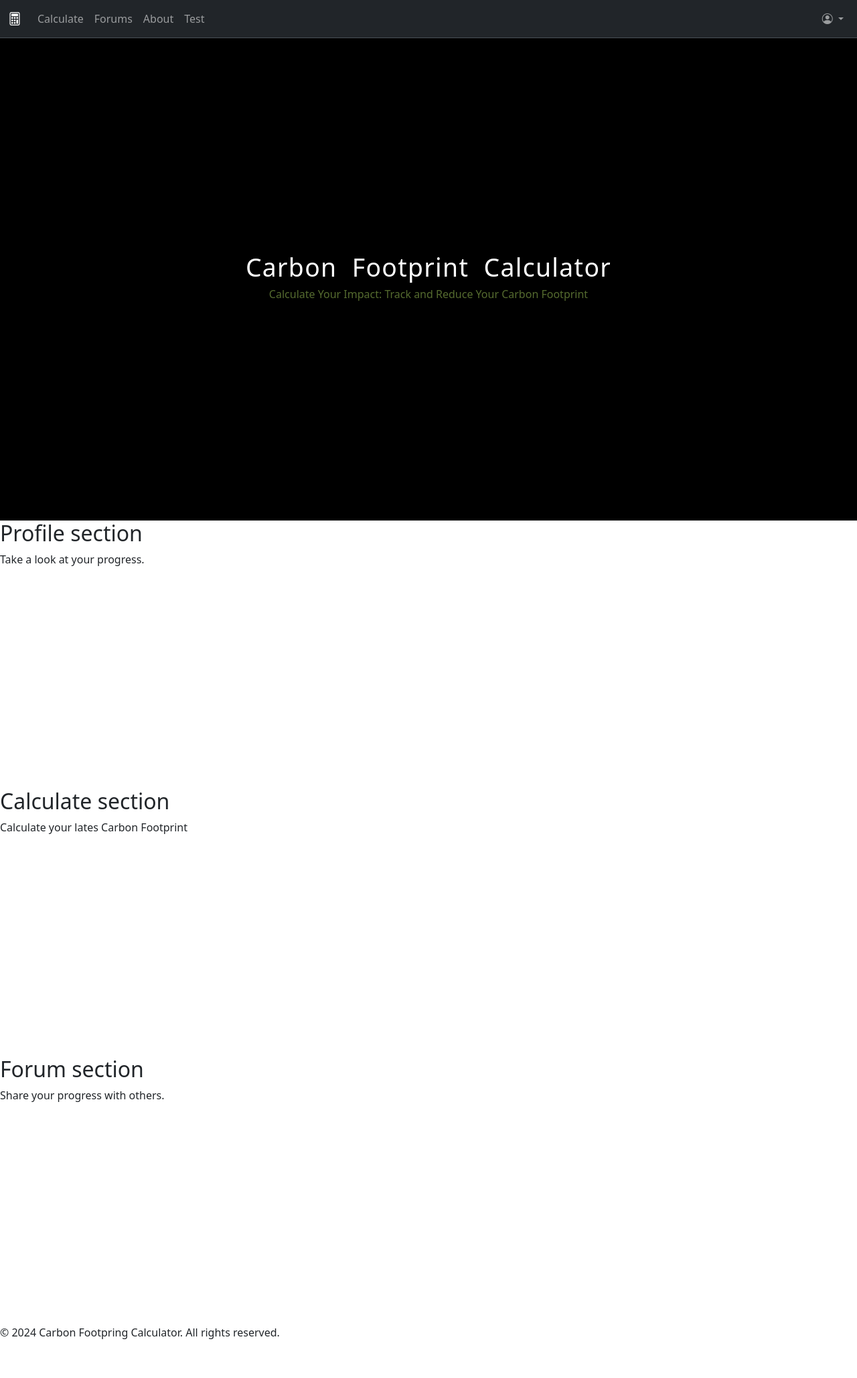
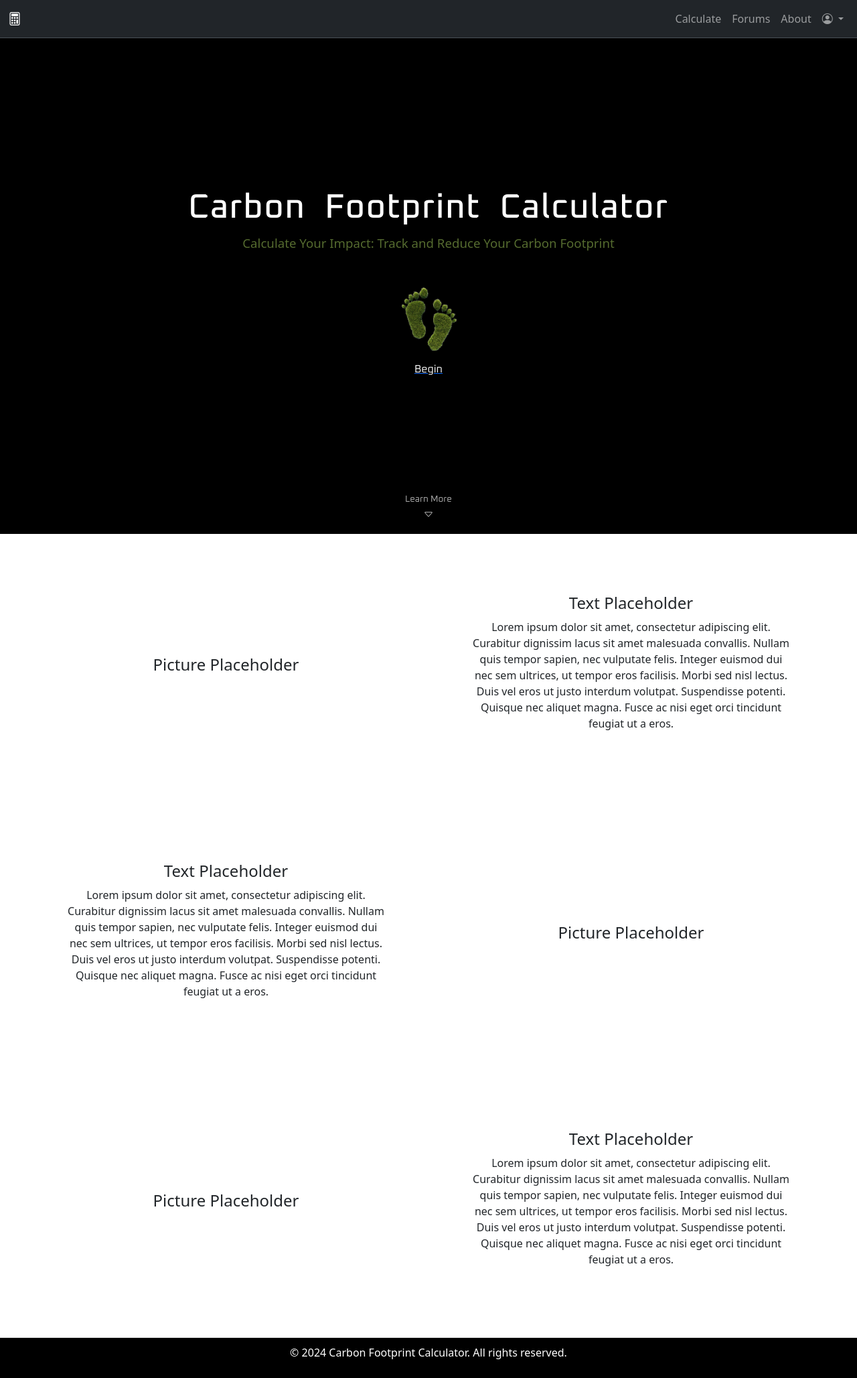
Before and after one commit to bryan-melo/Carbon-Footprint-Calculator, a Flask app: page / in a window 1280 px wide. Shown: the whole page at 67% size. Before the commit the page ends 1999 px from the top, so only its background shows below. Run offline with Flask 3, Linux system fonts and the light colour scheme.

Commit message:
Homepage updated

```diff
--- a/app/static/css/homepage.css
+++ b/app/static/css/homepage.css
@@ -1,35 +1,129 @@
+@import url('https://fonts.googleapis.com/css2?family=Oxanium:wght@200..800&display=swap');
+
 body {
     margin: 0;
     padding: 0;
 }
 
+/* Homepage top section */
 #home {
     display: flex;
+    flex-direction: column;
     justify-content: center;
     align-items: center;
-    height: 90vh;
+    height: 92.5vh;
     background-color: black;
-}
-
-#home .hometext {
     text-align: center;
+    position: relative;
+    overflow: hidden;
 }
 
 #home h1 {
-    font-size: 28pt;
+    font-family: 'Oxanium', sans-serif;
+    font-size: 38pt;
     letter-spacing: 1pt;
     word-spacing: 0.3em;
     color: white;
+    margin: 0;
+    white-space: normal;
 }
 
 #home h3 {
+    font-size: 14pt;
+    color: #556b2f;
+    margin: 10px 0;
+    white-space: normal;
+}
+
+.image-button {
+    display: flex;
+    flex-direction: column;
+    align-items: center;
+    padding: 10px;
+    border: none;
+    background-color: transparent;
+    cursor: pointer;
+    margin-top: 25px;
+}
+
+.image-button img {
+    width: 100px;
+    height: 115px;
+}
+
+.image-button span {
+    margin-top: 5px;
+    font-family: 'Oxanium', sans-serif;
     font-size: 12pt;
-    color: #556b2f;
+    color: #F5F5F5;
 }
+
+.image-button:hover {
+    background-color: rgba(255, 255, 255, 0.1);
+    color: #F5F5F5;
+}
+
+#learn-more-container {
+    position: absolute;
+    bottom: 1%;
+    left: 50%;
+    transform: translateX(-50%);
+}
+
+#learn-more-container span {
+    font-family: 'Oxanium', sans-serif;
+    font-size: 10pt;
+}
+
+.btn-transparent {
+    background-color: transparent;
+    border: none;
+    color: #A9A9A9;
+    padding: 10px;
+}
+
+.btn-transparent:hover {
+    background-color: rgba(255, 255, 255, 0.1);
+    color: #A9A9A9;
+}
+/* Homepage top section end */
 
 section {
     display: block;
     height: 50vh;
-    background-color: white;
+    background-color: A9A9A9;
 
 }
+
+/* Sections below: Descriptions */
+.container {
+    display: flex;
+    justify-content: space-between;
+    align-items: center;
+    flex-wrap: wrap;
+    height: 50vh;
+    padding: 20px;
+}
+
+.left-side, .right-side {
+    display: flex;
+    flex-direction: column;
+    justify-content: center;
+    align-items: center;
+    flex: 1;
+    max-width: 45%;
+    padding: 10px;
+}
+
+h2 {
+    text-align: center;
+    font-size: 24px;
+    margin-bottom: 10px;
+}
+
+p {
+    text-align: center;
+    font-size: 16px;
+    line-height: 1.5;
+}
+/* Sections below: Descriptions end */
--- a/app/templates/base.html
+++ b/app/templates/base.html
@@ -24,7 +24,7 @@
                     <span class="navbar-toggler-icon"></span>
                 </button>
                 <div class="collapse navbar-collapse" id="navbarSupportedContent">
-                    <ul class="navbar-nav me-auto mb-2 mb-lg-0">
+                    <ul class="navbar-nav ms-auto mb-2 mb-lg-0">
                         <li class="nav-item">
                             <a class="nav-link" href="{{ url_for('calculate_page') }}">Calculate</a>
                         </li>
@@ -34,11 +34,6 @@
                         <li class="nav-item">
                             <a class="nav-link" href="{{ url_for('about_page') }}">About</a>
                         </li>
-                        <li class="nav-item">
-                            <a class="nav-link" href="{{ url_for('test_page') }}">Test</a>
-                        </li>
-                    </ul>
-                    <ul class="navbar-nav ms-auto mb-2 mb-lg-0">
                         <li class="nav-item dropdown">
                             <a class="nav-link dropdown-toggle" href="#" role="button" data-bs-toggle="dropdown" aria-expanded="false">
                                 <i class="bi bi-person-circle"></i>
@@ -60,8 +55,8 @@
         </div>
     </main>
 
-    <footer>
-        <p>&copy; 2024 Carbon Footpring Calculator. All rights reserved.</p>
+    <footer style="width: 100%; background-color: black; color: white; text-align: center; padding: 10px 0; position: relative;">
+        <p>&copy; 2024 Carbon Footprint Calculator. All rights reserved.</p>
     </footer>
 
     <!-- Bootstrap CSS -->
--- a/app/templates/homepage.html
+++ b/app/templates/homepage.html
@@ -1,8 +1,10 @@
+
 {% extends "base.html" %}
 
 {% block styles %}
     <link rel="stylesheet" href="{{ url_for('static', filename='css/homepage.css') }}">
 {% endblock %}
+
 
 {% block title %}Welcome{% endblock %}
 
@@ -12,20 +14,66 @@
             <h1 class="hometext">Carbon Footprint Calculator</h1>
             <h3 class="hometext">Calculate Your Impact: Track and Reduce Your Carbon Footprint</h3>
         </div>
+        <div id="button-container">
+            <a href="{{ url_for('calculate_page') }}">
+                <button class="image-button">
+                    <img src="{{ url_for('static', filename="images/image-1.png") }}" alt="Carbont Footprint">
+                    <span>Begin</span>
+                </button>
+            </a>
+        </div>
+        <div id="learn-more-container">
+            <button type="button" class="btn btn-transparent d-flex flex-column align-items-center">
+                <span>Learn More</span>
+                <i class="bi bi-caret-down"></i>
+            </button>
+        </div>
+    </section>
+
+    <section id="calculate">
+        <div class="container">
+            <div class="left-side">
+                <h2>Picture Placeholder</h2>
+            </div>
+            <div class="right-side">
+                <h2>Text Placeholder</h2>
+                <p>Lorem ipsum dolor sit amet, consectetur adipiscing elit. Curabitur dignissim lacus sit amet malesuada convallis.
+                    Nullam quis tempor sapien, nec vulputate felis. Integer euismod dui nec sem ultrices, ut tempor eros facilisis.
+                    Morbi sed nisl lectus. Duis vel eros ut justo interdum volutpat. Suspendisse potenti. Quisque nec aliquet magna.
+                    Fusce ac nisi eget orci tincidunt feugiat ut a eros.</p>
+            </div>
+        </div>
     </section>
 
     <section id="profile">
-        <h2>Profile section</h2>
-        <p>Take a look at your progress.</p>
-    </section>
-
-    <section id="calculate">
-        <h2>Calculate section</h2>
-        <p>Calculate your lates Carbon Footprint</p>
+        <div class="container">
+            <div class="left-side">
+                <h2>Text Placeholder</h2>
+                <p>Lorem ipsum dolor sit amet, consectetur adipiscing elit. Curabitur dignissim lacus sit amet malesuada convallis.
+                    Nullam quis tempor sapien, nec vulputate felis. Integer euismod dui nec sem ultrices, ut tempor eros facilisis.
+                    Morbi sed nisl lectus. Duis vel eros ut justo interdum volutpat. Suspendisse potenti. Quisque nec aliquet magna.
+                    Fusce ac nisi eget orci tincidunt feugiat ut a eros.</p>
+            </div>
+            <div class="right-side">
+                <h2>Picture Placeholder</h2>
+            </div>
+        </div>
     </section>
 
     <section id="Forums">
-        <h2>Forum section</h2>
-        <p>Share your progress with others.</p>
+        <div class="container">
+            <div class="left-side">
+                <h2>Picture Placeholder</h2>
+            </div>
+            <div class="right-side">
+                <h2>Text Placeholder</h2>
+                <p>Lorem ipsum dolor sit amet, consectetur adipiscing elit. Curabitur dignissim lacus sit amet malesuada convallis.
+                    Nullam quis tempor sapien, nec vulputate felis. Integer euismod dui nec sem ultrices, ut tempor eros facilisis.
+                    Morbi sed nisl lectus. Duis vel eros ut justo interdum volutpat. Suspendisse potenti. Quisque nec aliquet magna.
+                    Fusce ac nisi eget orci tincidunt feugiat ut a eros.</p>
+            </div>
+        </div>
     </section>
+
+
 {% endblock %}
--- a/app/templates/test.html
+++ b/app/templates/test.html
@@ -106,5 +106,5 @@
     <div id="geo_chart_div"></div>
 
     <!-- Javascript Import -->
-    <script type="module" src="{{ url_for('static', filename='js/index.js') }}"></script>
+    <script type="module" src="{{ url_for('static', filename='js/results/index.js') }}"></script>
 {% endblock %}
```
Also changed, not shown: app/static/images/image-1.png (added), app/static/js/results/core.js (renamed from app/static/js/core.js), app/static/js/results/dom.js (renamed from app/static/js/dom.js), app/static/js/results/index.js (renamed from app/static/js/index.js).
